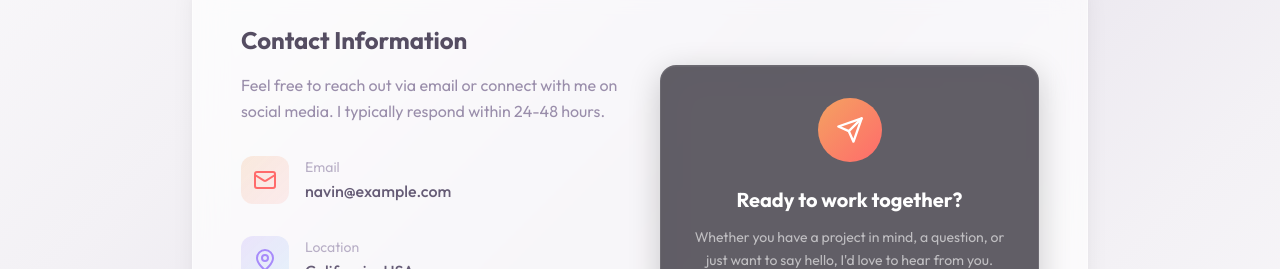
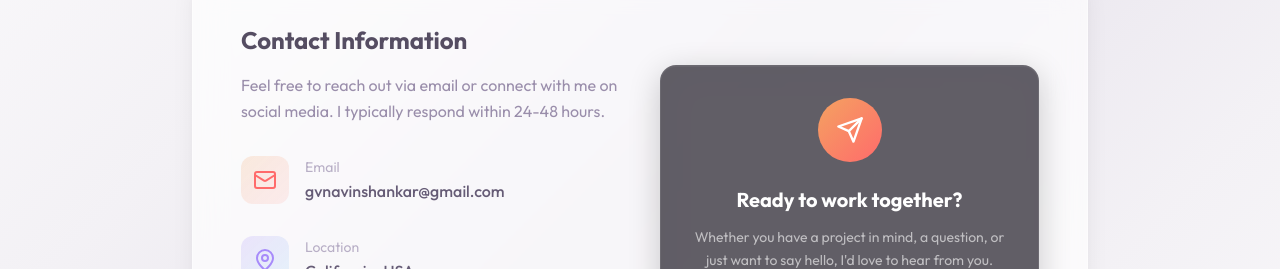
Before and after one commit to navin-shankar-v/Portfolio, a Next.js app: page /Portfolio/ in a window 1280 px wide. Shown: the part 5793-6062 px from the top of the page. Built offline with nearby package versions, Linux system fonts and the light colour scheme.

Commit message:
Renamed resume and update contact info

```diff
--- a/data/personal.ts
+++ b/data/personal.ts
@@ -8,7 +8,7 @@ export const personalInfo: PersonalInfo = {
   optimizing API performance, and deploying production systems on AWS.
   I specialize in Python, FastAPI, and distributed systems, with a focus on
   reliability, observability, and clean architecture.`,
-  email: 'navin@example.com',
+  email: 'gvnavinshankar@gmail.com',
   location: 'California, USA',
   resumeUrl: '/Portfolio/resume.pdf',
   socials: [
@@ -19,7 +19,7 @@ export const personalInfo: PersonalInfo = {
     },
     {
       name: 'LinkedIn',
-      url: 'https://linkedin.com/in/navinshankar',
+      url: 'https://linkedin.com/in/navinshankar-gv',
       icon: 'linkedin',
     },
   ],
```
Also changed, not shown: 1 other file (tests, documents, lock files or other folders).
